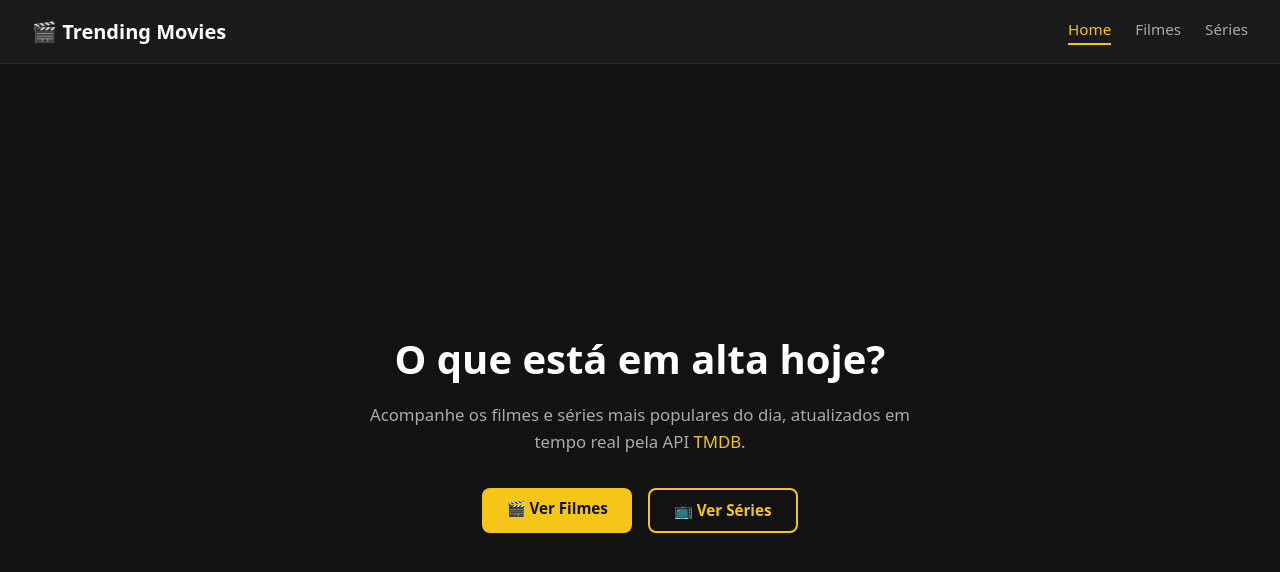
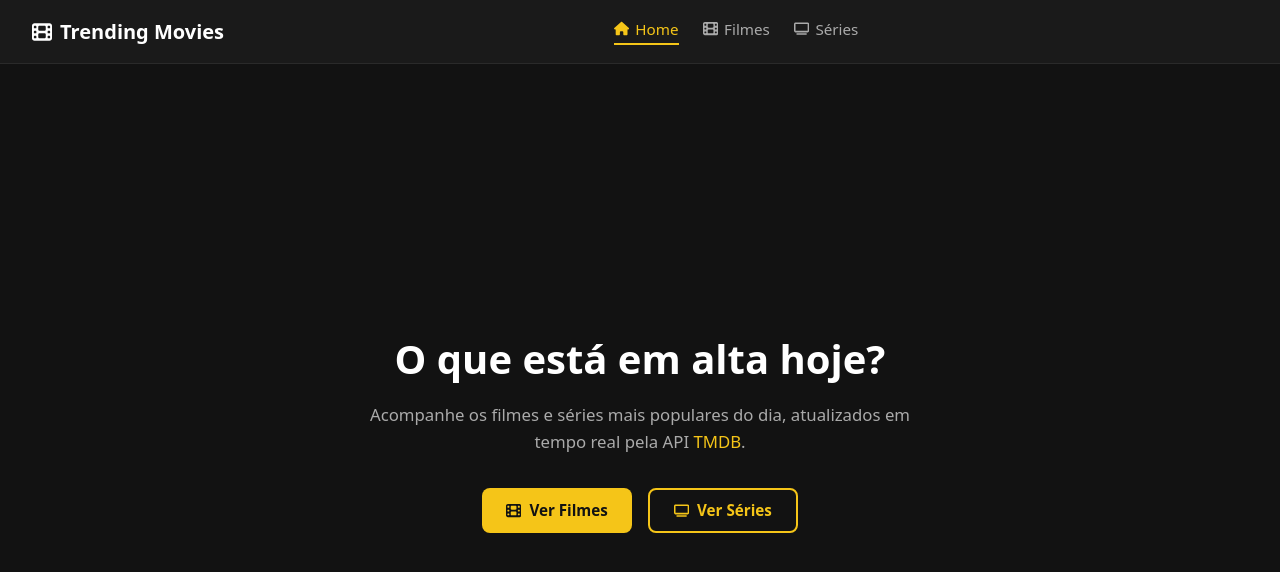
Before and after one commit to donizetti-dev/Trending_Movie-React, a React (Vite) app in the folder trending-movie/: page / in a window 1280 px wide. Shown: the top 572 px of the page. Built offline with nearby package versions, Linux system fonts and the light colour scheme; no server answers.

Commit message:
Refactor: Atualização de emojis para icones e centralização de header

```diff
--- a/trending-movie/package.json
+++ b/trending-movie/package.json
@@ -12,6 +12,7 @@
   "dependencies": {
     "react": "^19.2.8",
     "react-dom": "^19.2.8",
+    "react-icons": "^5.7.0",
     "react-router": "^7.18.3"
   },
   "devDependencies": {
--- a/trending-movie/src/components/Header.jsx
+++ b/trending-movie/src/components/Header.jsx
@@ -1,13 +1,16 @@
 import { NavLink } from 'react-router'
+import { FaFilm, FaHouse, FaTv } from 'react-icons/fa6'
 
 function Header() {
   return (
     <header className="header">
-      <h1 className="header__logo">🎬 Trending Movies</h1>
+      <h1 className="header__logo">
+        <FaFilm /> Trending Movies
+      </h1>
       <nav className="header__nav">
-        <NavLink to="/" end>Home</NavLink>
-        <NavLink to="/movies">Filmes</NavLink>
-        <NavLink to="/series">Séries</NavLink>
+        <NavLink to="/" end><FaHouse /> Home</NavLink>
+        <NavLink to="/movies"><FaFilm /> Filmes</NavLink>
+        <NavLink to="/series"><FaTv /> Séries</NavLink>
       </nav>
     </header>
   )
--- a/trending-movie/src/components/MovieCard.jsx
+++ b/trending-movie/src/components/MovieCard.jsx
@@ -1,3 +1,5 @@
+import { FaStar } from 'react-icons/fa6'
+
 const IMAGE_BASE_URL = 'https://image.tmdb.org/t/p/w500'
 
 function MovieCard({ title, name, poster_path, vote_average, release_date, first_air_date }) {
@@ -19,7 +21,7 @@ function MovieCard({ title, name, poster_path, vote_average, release_date, first
       )}
       <div className="card__info">
         <h3 className="card__title">{displayTitle}</h3>
-        <p className="card__rating">⭐ {vote_average?.toFixed(1)}</p>
+        <p className="card__rating"><FaStar /> {vote_average?.toFixed(1)}</p>
         {displayDate && (
           <p className="card__date">{new Date(displayDate).getFullYear()}</p>
         )}
--- a/trending-movie/src/index.css
+++ b/trending-movie/src/index.css
@@ -42,7 +42,6 @@ a:hover {
 .header {
   display: flex;
   align-items: center;
-  justify-content: space-between;
   padding: 0 2rem;
   height: 64px;
   background-color: var(--bg-header);
@@ -53,6 +52,9 @@ a:hover {
 }
 
 .header__logo {
+  display: flex;
+  align-items: center;
+  gap: 0.5rem;
   font-size: 1.25rem;
   font-weight: 700;
   color: var(--text-primary);
@@ -60,11 +62,16 @@ a:hover {
 }
 
 .header__nav {
+  flex: 1;
   display: flex;
+  justify-content: center;
   gap: 1.5rem;
 }
 
 .header__nav a {
+  display: flex;
+  align-items: center;
+  gap: 0.4rem;
   color: var(--text-secondary);
   font-size: 0.95rem;
   font-weight: 500;
@@ -120,7 +127,9 @@ a:hover {
 }
 
 .home__btn {
-  display: inline-block;
+  display: inline-flex;
+  align-items: center;
+  gap: 0.5rem;
   padding: 0.65rem 1.5rem;
   border-radius: 8px;
   background-color: var(--accent);
@@ -148,6 +157,9 @@ a:hover {
 }
 
 .page__title {
+  display: flex;
+  align-items: center;
+  gap: 0.5rem;
   font-size: 1.5rem;
   font-weight: 700;
   color: var(--text-primary);
@@ -225,6 +237,9 @@ a:hover {
 }
 
 .card__rating {
+  display: flex;
+  align-items: center;
+  gap: 0.3rem;
   font-size: 0.85rem;
   color: var(--accent);
   font-weight: 600;
--- a/trending-movie/src/pages/Home.jsx
+++ b/trending-movie/src/pages/Home.jsx
@@ -1,3 +1,5 @@
+import { FaFilm, FaTv } from 'react-icons/fa6'
+
 function Home() {
   return (
     <main className="home">
@@ -8,8 +10,8 @@ function Home() {
           pela API <a href="https://www.themoviedb.org" target="_blank" rel="noreferrer">TMDB</a>.
         </p>
         <div className="home__links">
-            <a className="home__btn" href="/movies">🎬 Ver Filmes</a>
-            <a className="home__btn home__btn--secondary" href="/series">📺 Ver Séries</a>
+          <a className="home__btn" href="/movies"><FaFilm /> Ver Filmes</a>
+          <a className="home__btn home__btn--secondary" href="/series"><FaTv /> Ver Séries</a>
         </div>
       </div>
     </main>
--- a/trending-movie/src/pages/Movies.jsx
+++ b/trending-movie/src/pages/Movies.jsx
@@ -1,4 +1,5 @@
 import { useState, useEffect } from 'react'
+import { FaFilm } from 'react-icons/fa6'
 import MovieCard from '../components/MovieCard.jsx'
 
 const TMDB_URL   = 'https://api.themoviedb.org/3/trending/movie/day'
@@ -32,7 +33,7 @@ function Movies() {
 
   return (
     <main className="page">
-      <h2 className="page__title">🎬 Filmes em Alta Hoje</h2>
+      <h2 className="page__title"><FaFilm /> Filmes em Alta Hoje</h2>
 
       {loading && <p className="status">Carregando...</p>}
       {error   && <p className="status status--error">Erro: {error}</p>}
--- a/trending-movie/src/pages/Series.jsx
+++ b/trending-movie/src/pages/Series.jsx
@@ -1,4 +1,5 @@
 import { useState, useEffect } from 'react'
+import { FaTv } from 'react-icons/fa6'
 import MovieCard from '../components/MovieCard.jsx'
 
 const TMDB_URL   = 'https://api.themoviedb.org/3/trending/tv/day'
@@ -32,7 +33,7 @@ function Series() {
 
   return (
     <main className="page">
-      <h2 className="page__title">📺 Séries em Alta Hoje</h2>
+      <h2 className="page__title"><FaTv /> Séries em Alta Hoje</h2>
 
       {loading && <p className="status">Carregando...</p>}
       {error   && <p className="status status--error">Erro: {error}</p>}
```
Also changed, not shown: 3 other files (tests, documents, lock files or other folders). Lines whose indentation alone changed are shown as unchanged.
